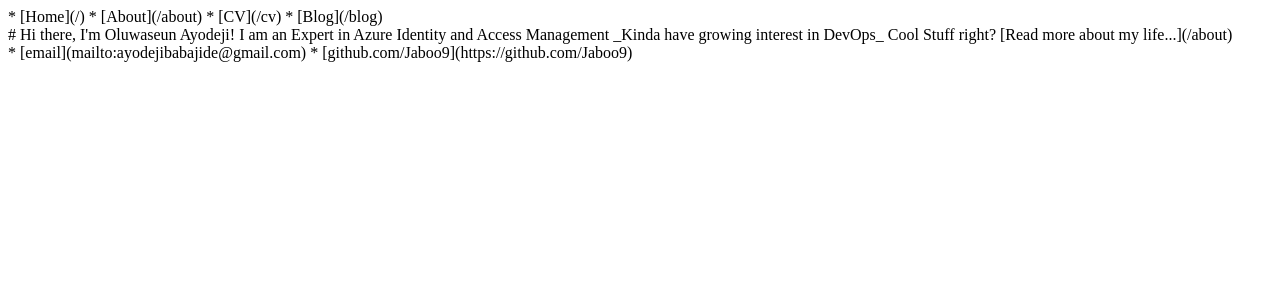
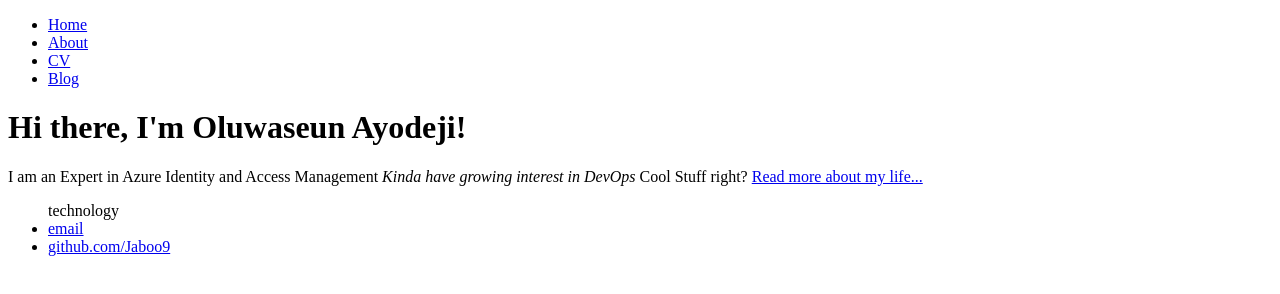
Before and after one commit to jide20203/jide2020.github.io, a plain HTML site: page index.html in a window 1280 px wide. Drawn offline with Linux system fonts and the light colour scheme.

Commit message:
Update index.html

```diff
--- a/index.html
+++ b/index.html
@@ -1,27 +1,30 @@
-<nav>
+<!DOCTYPE html>
 
-*   [Home](/)
-*   [About](/about)
-*   [CV](/cv)
-*   [Blog](/blog)
+<html>
+	<head>
+		<title>Oluwaseun Ayodeji, Azure Specialist</title>
+	</head>
+	<body>
+		<nav>
+    		<ul>
+        		<li><a href="/">Home</a></li>
+	        	<li><a href="/about">About</a></li>
+        		<li><a href="/cv">CV</a></li>
+        		<li><a href="/blog">Blog</a></li>
+    		</ul>
+		</nav>
+		<div class="container">
+    		<div class="blurb">
+        		<h1>Hi there, I'm Oluwaseun Ayodeji!</h1>
+				<p>I am an Expert in Azure Identity and Access Management <em>Kinda have growing interest in DevOps</em> Cool Stuff right? <a href="/about">Read more about my life...</a></p>
+    		</div><!-- /.blurb -->
+		</div><!-- /.container -->
+		<footer>
+    		<ul>technology
+        		<li><a href="mailto:ayodejibabajide@gmail.com">email</a></li>
+        		<li><a href="https://github.com/Jaboo9">github.com/Jaboo9</a></li>
+			</ul>
+		</footer>
+	</body>
 
-</nav>
-
-<div class="container">
-
-<div class="blurb">
-
-# Hi there, I'm Oluwaseun Ayodeji!
-
-I am an Expert in Azure Identity and Access Management _Kinda have growing interest in DevOps_ Cool Stuff right? [Read more about my life...](/about)
-
-</div>
-
-</div>
-
-<footer>
-
-*   [email](mailto:ayodejibabajide@gmail.com)
-*   [github.com/Jaboo9](https://github.com/Jaboo9)
-
-</footer>
+</html>
```
